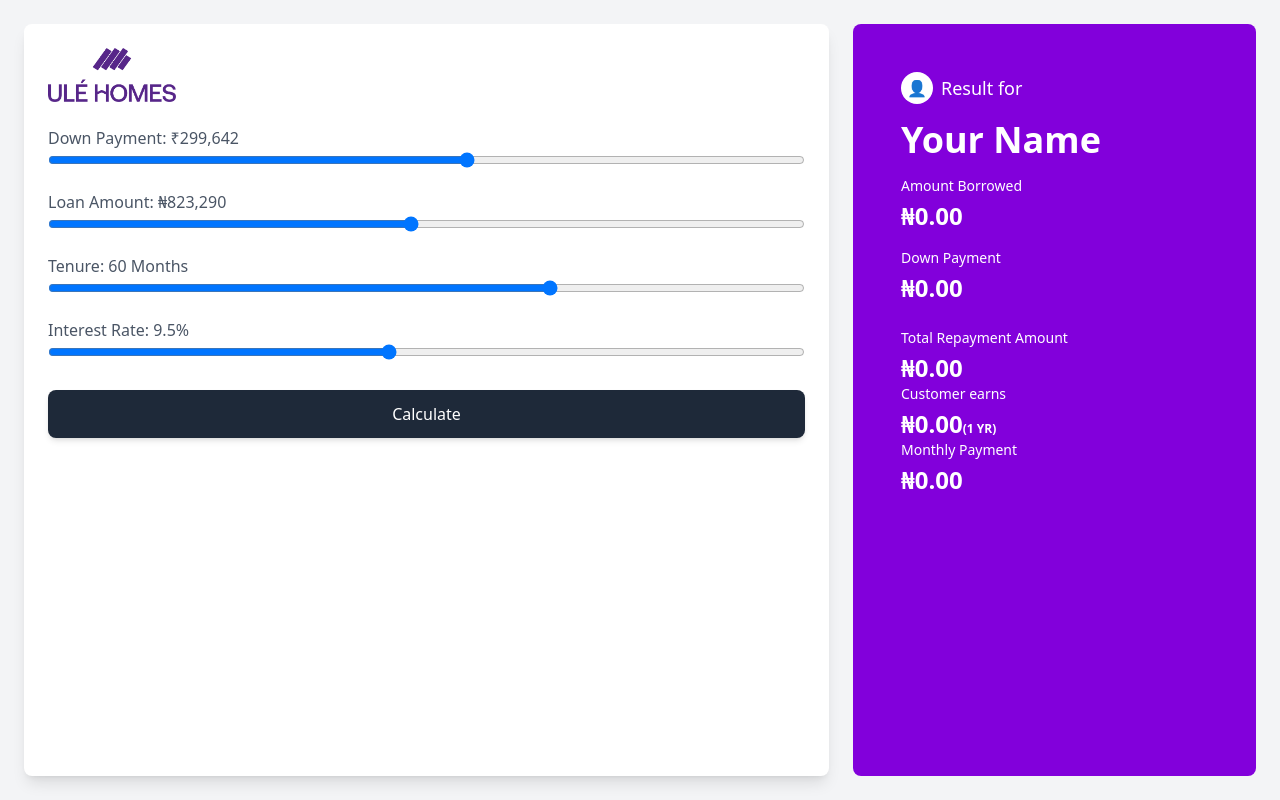
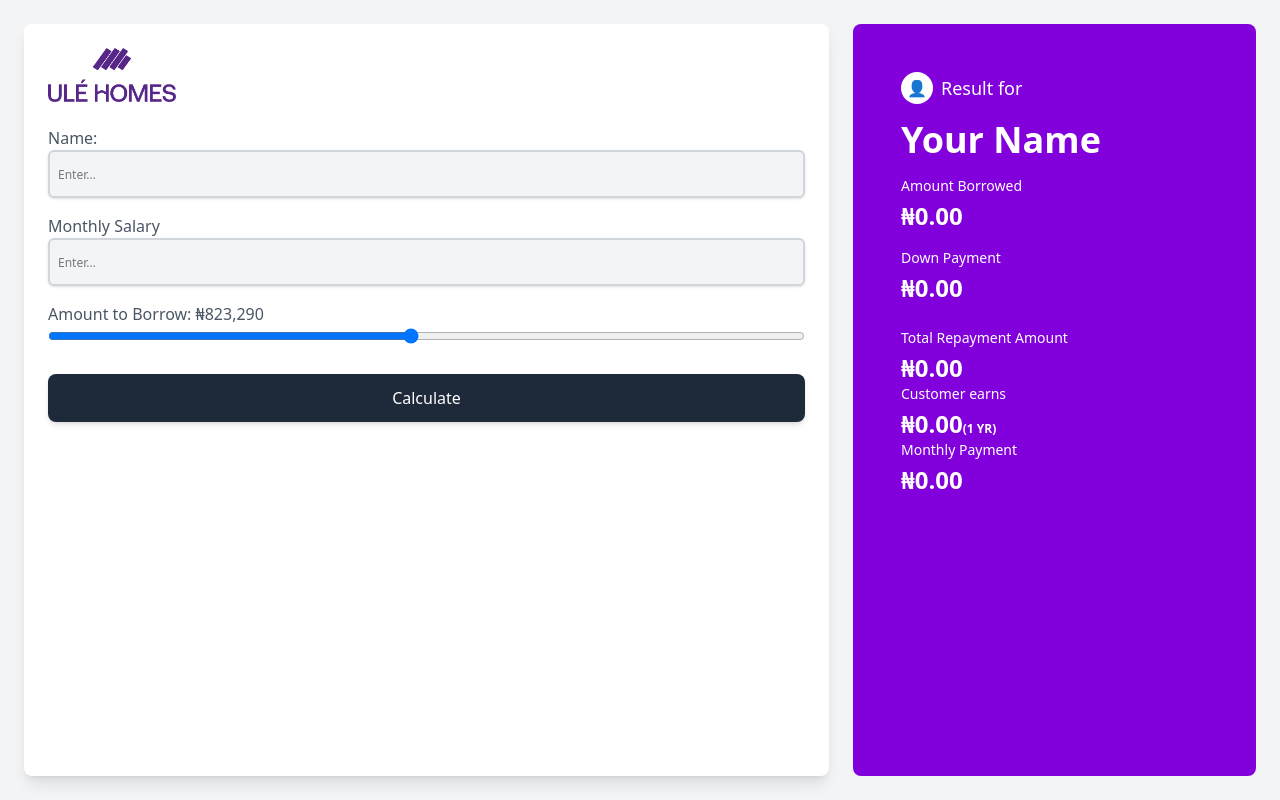
Before and after one commit to TunmiDev/loan-calculator, a React (Vite) app: page / in a window 1280 px wide. Built offline with nearby package versions, Linux system fonts and the light colour scheme.

Commit message:
Update App.jsx

```diff
--- a/src/App.jsx
+++ b/src/App.jsx
@@ -25,25 +25,32 @@ const LoanCalculator = () => {
           <img src={logo} alt="" className="w-32 h-auto" />
         </h2>
 
-        {/* Down Payment Slider */}
+        {/* Name */}
         <div className="mt-6">
-          <label className="block text-gray-600">
-            Down Payment: ₹{downPayment.toLocaleString()}
-          </label>
+          <label className="block text-gray-600">Name:</label>
           <input
-            type="range"
-            min="50000"
-            max="500000"
-            value={downPayment}
-            onChange={(e) => setDownPayment(Number(e.target.value))}
-            className="w-full"
+            type="text"
+            placeholder="Enter..."
+            className="focus:border-indigo-700 focus:outline-none focus:shadow-outline
+            flex-grow transition duration-200 appearance-none p-2 border-2 border-gray-300 text-black bg-gray-100
+            font-normal w-full h-12 text-xs rounded-md shadow-sm"
           />
         </div>
-
+        {/* Tenure Slider */}
+        <div className="mt-4">
+          <label className="block text-gray-600">Monthly Salary</label>
+          <input
+            type="text"
+            placeholder="Enter..."
+            className="focus:border-indigo-700 focus:outline-none focus:shadow-outline
+            flex-grow transition duration-200 appearance-none p-2 border-2 border-gray-300 text-black bg-gray-100
+            font-normal w-full h-12 text-xs rounded-md shadow-sm"
+          />
+        </div>
         {/* Loan Amount Slider */}
         <div className="mt-4">
           <label className="block text-gray-600">
-            Loan Amount: ₦{loanAmount.toLocaleString()}
+            Amount to Borrow: ₦{loanAmount.toLocaleString()}
           </label>
           <input
             type="range"
@@ -51,35 +58,6 @@ const LoanCalculator = () => {
             max="1500000"
             value={loanAmount}
             onChange={(e) => setLoanAmount(Number(e.target.value))}
-            className="w-full"
-          />
-        </div>
-
-        {/* Tenure Slider */}
-        <div className="mt-4">
-          <label className="block text-gray-600">Tenure: {tenure} Months</label>
-          <input
-            type="range"
-            min="12"
-            max="84"
-            value={tenure}
-            onChange={(e) => setTenure(Number(e.target.value))}
-            className="w-full"
-          />
-        </div>
-
-        {/* Interest Rate Slider */}
-        <div className="mt-4">
-          <label className="block text-gray-600">
-            Interest Rate: {interestRate}%
-          </label>
-          <input
-            type="range"
-            min="5"
-            max="15"
-            step="0.1"
-            value={interestRate}
-            onChange={(e) => setInterestRate(Number(e.target.value))}
             className="w-full"
           />
         </div>
```
